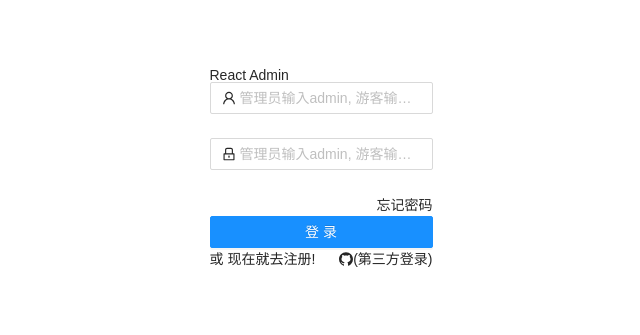
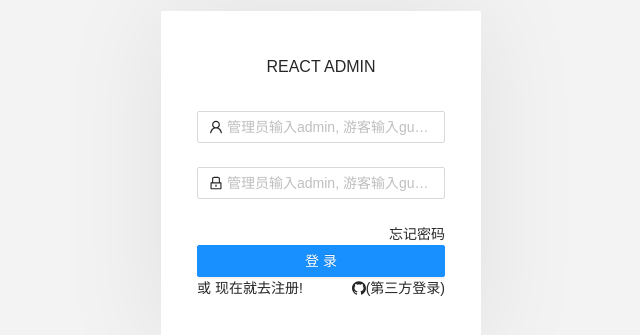
Before and after one commit to wangchao03/amap-react, a React app: page /login in a window 1280 px wide. Shown: the part 219-554 px from the top of the page, without its empty margins (319-959 px from the left). Built offline with nearby package versions, Linux system fonts and the light colour scheme.

Commit message:
添加login样式

```diff
--- a/src/views/Login/login.scss
+++ b/src/views/Login/login.scss
@@ -2,7 +2,6 @@
   display: flex;
   justify-content: center;
   align-items: center;
-  height: 100%;
   background: #f3f3f3;
   .login-form{
     width: 320px;
@@ -41,6 +40,6 @@
   transform: rotate(45deg);
   left: 50px;
   position: absolute;
-  background: url('./imgs/installer.png') no-repeat;
+  // background: url('./imgs/installer.png') no-repeat;
   background-size: cover;
 }
--- a/src/views/Login/login.tsx
+++ b/src/views/Login/login.tsx
@@ -1,8 +1,8 @@
 import React, { useEffect } from "react";
+import './login.scss';
 import { Button, Form, Input } from "antd";
 import { GithubOutlined, LockOutlined, UserOutlined } from '@ant-design/icons';
 const FormItem = Form.Item;
-
 const Login: React.FC = () => {
   const handleSubmit = (values: any) => {};
   const gitHub = () => {};
```
